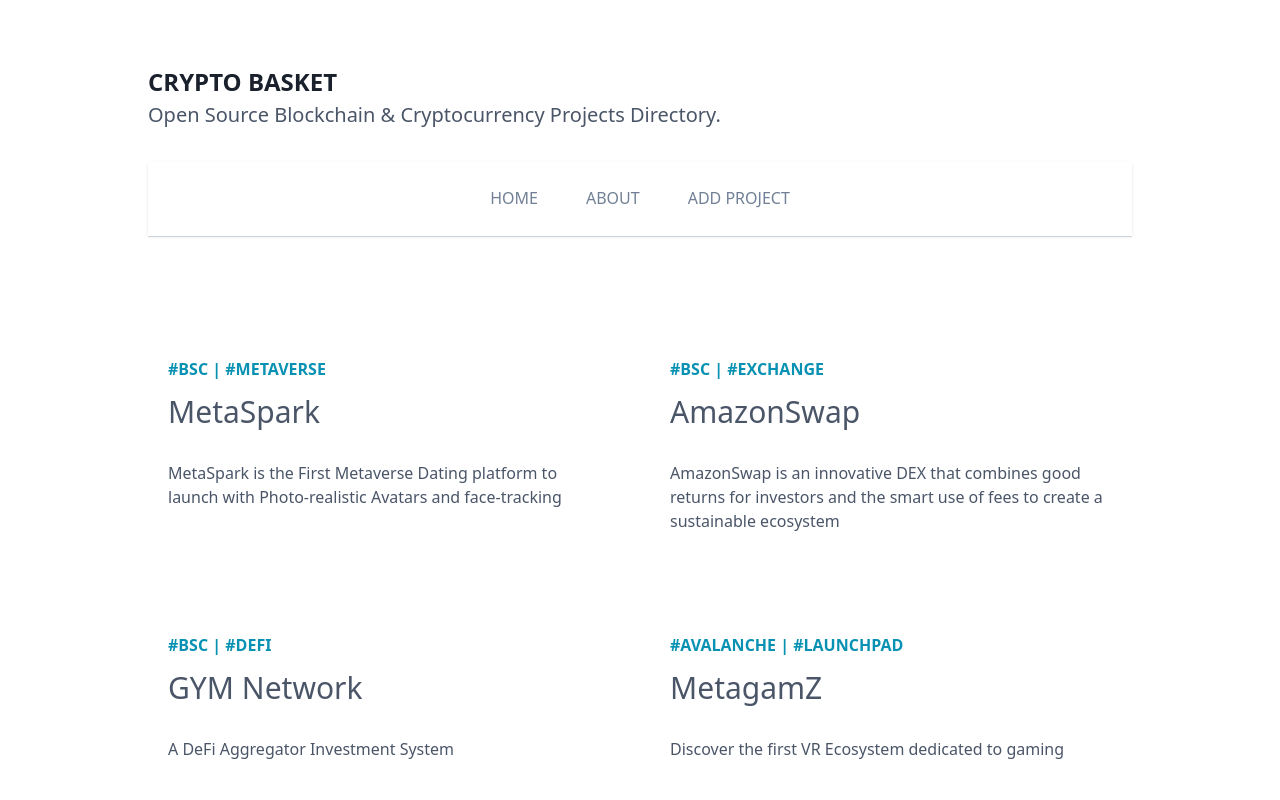
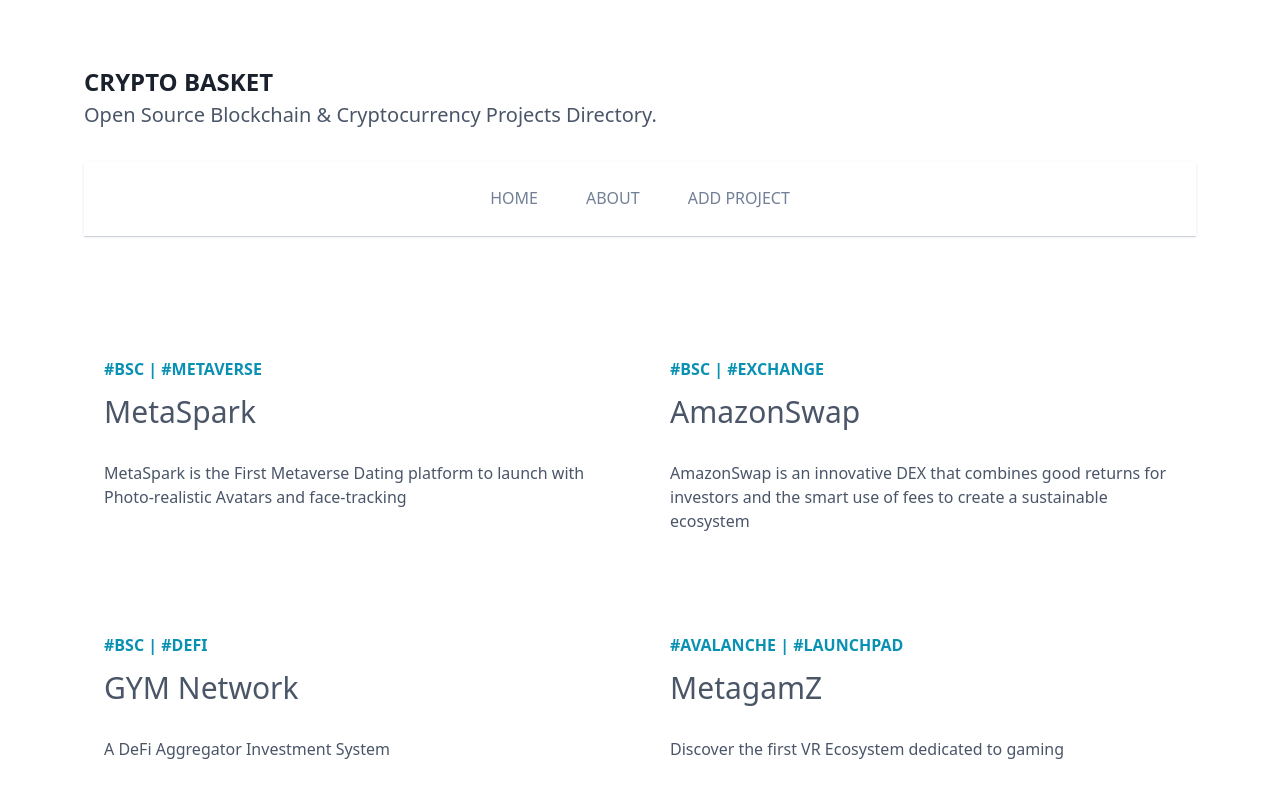
Before and after one commit to willisbrigge/cryptobasket.org, a Next.js app: page / in a window 1280 px wide. Shown: the top 800 px of the page. Built offline with nearby package versions, Linux system fonts and the light colour scheme.

Commit message:
Update Main.tsx

```diff
--- a/src/templates/Main.tsx
+++ b/src/templates/Main.tsx
@@ -13,7 +13,7 @@ const Main = (props: IMainProps) => (
 	<div className="antialiased w-full text-gray-700 px-3 md:px-0">
 		{props.meta}
 
-		<div className="max-w-5xl mx-auto px-5">
+		<div className="max-w-6xl mx-auto px-5">
 			<div className="border-b border-gray-300">
 				<div className="pt-16 pb-8">
 					<div className="font-semibold text-2xl text-gray-900 uppercase">{AppConfig.title}</div>
```
